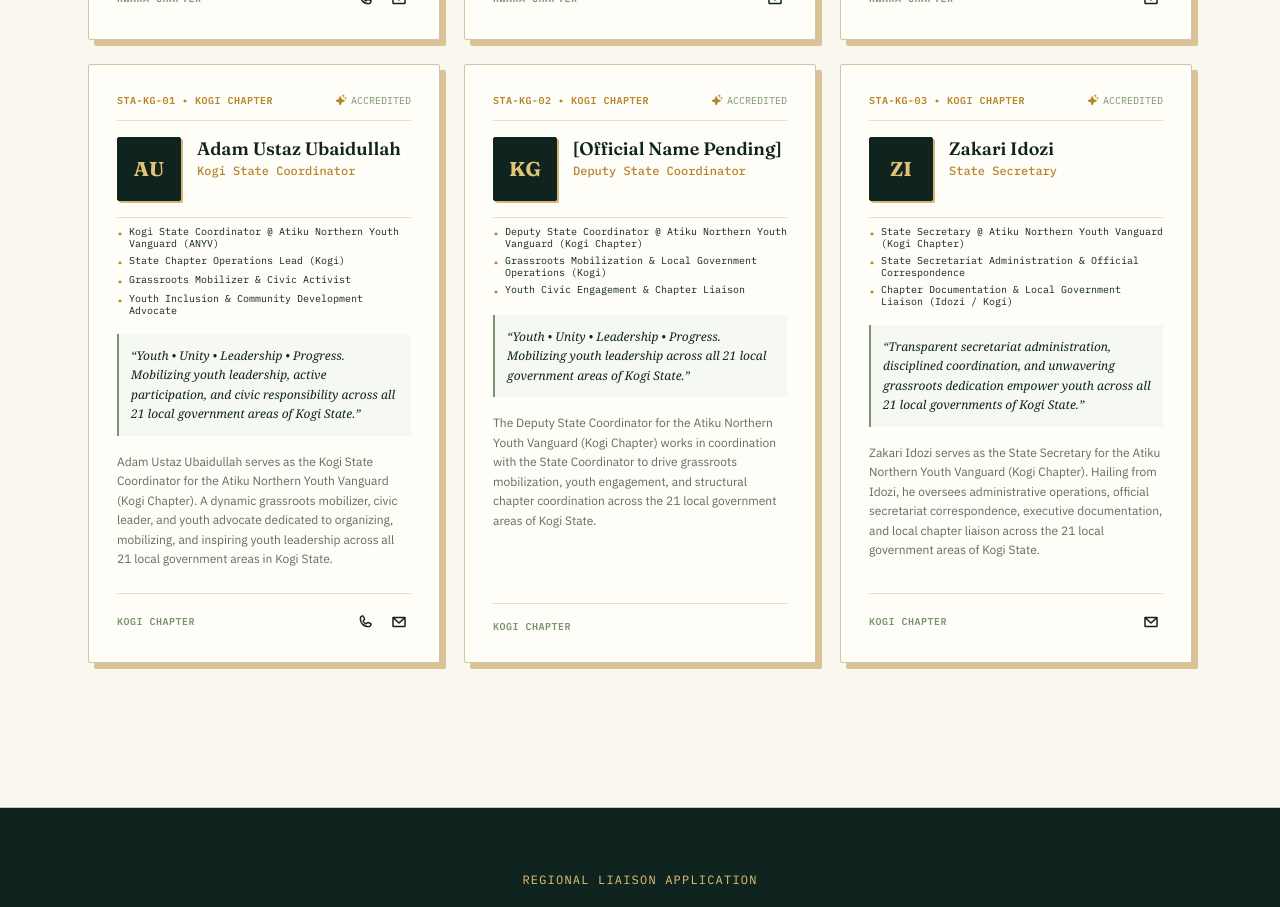
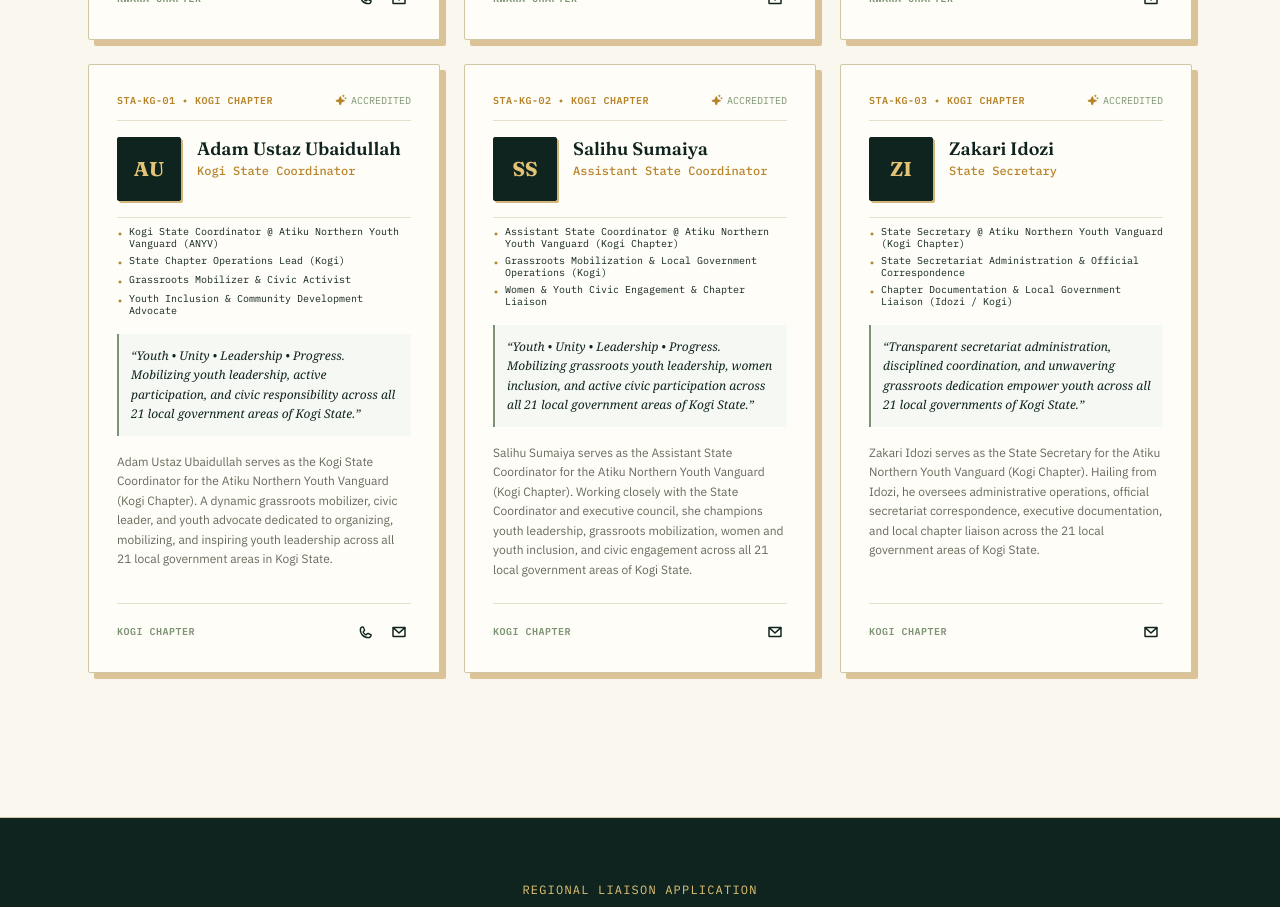
Before and after one commit to Yamojr001/anyv, a React (Vite) app: page /leadership in a window 1280 px wide. Shown: the part 7480-8387 px from the top of the page. Built offline with nearby package versions, Linux system fonts and the light colour scheme.

Commit message:
feat: add Salihu Sumaiya to complete Kogi state chapter executive council

```diff
--- a/src/data/leadershipData.js
+++ b/src/data/leadershipData.js
@@ -629,21 +629,22 @@
     state: 'Kogi',
     roleType: 'vice_coordinator',
     category: 'state',
-    name: '[Official Name Pending]',
-    rankTitle: 'Deputy State Coordinator',
+    name: 'Salihu Sumaiya',
+    rankTitle: 'Assistant State Coordinator',
     badgeCode: 'STA-KG-02',
-    // photoUrl: '', // Commented out for now
+    // photoUrl: '/images/officials/salihu_sumaiya.png', // Commented out for now
     photoUrl: '',
-    initials: 'KG',
+    initials: 'SS',
     portfolioRoles: [
-      'Deputy State Coordinator @ Atiku Northern Youth Vanguard (Kogi Chapter)',
+      'Assistant State Coordinator @ Atiku Northern Youth Vanguard (Kogi Chapter)',
       'Grassroots Mobilization & Local Government Operations (Kogi)',
-      'Youth Civic Engagement & Chapter Liaison'
+      'Women & Youth Civic Engagement & Chapter Liaison'
     ],
-    quote: 'Youth • Unity • Leadership • Progress. Mobilizing youth leadership across all 21 local government areas of Kogi State.',
-    bio: 'The Deputy State Coordinator for the Atiku Northern Youth Vanguard (Kogi Chapter) works in coordination with the State Coordinator to drive grassroots mobilization, youth engagement, and structural chapter coordination across the 21 local government areas of Kogi State.',
-    // socials: {}, // Commented out for now
-    socials: {}
+    quote: 'Youth • Unity • Leadership • Progress. Mobilizing grassroots youth leadership, women inclusion, and active civic participation across all 21 local government areas of Kogi State.',
+    bio: 'Salihu Sumaiya serves as the Assistant State Coordinator for the Atiku Northern Youth Vanguard (Kogi Chapter). Working closely with the State Coordinator and executive council, she champions youth leadership, grassroots mobilization, women and youth inclusion, and civic engagement across all 21 local government areas of Kogi State.',
+    socials: {
+      email: 'kogi@anyv.ng'
+    }
   },
   {
     id: 'kg-secretary',
```
Also changed, not shown: public/images/officials/salihu_sumaiya.png (added).
